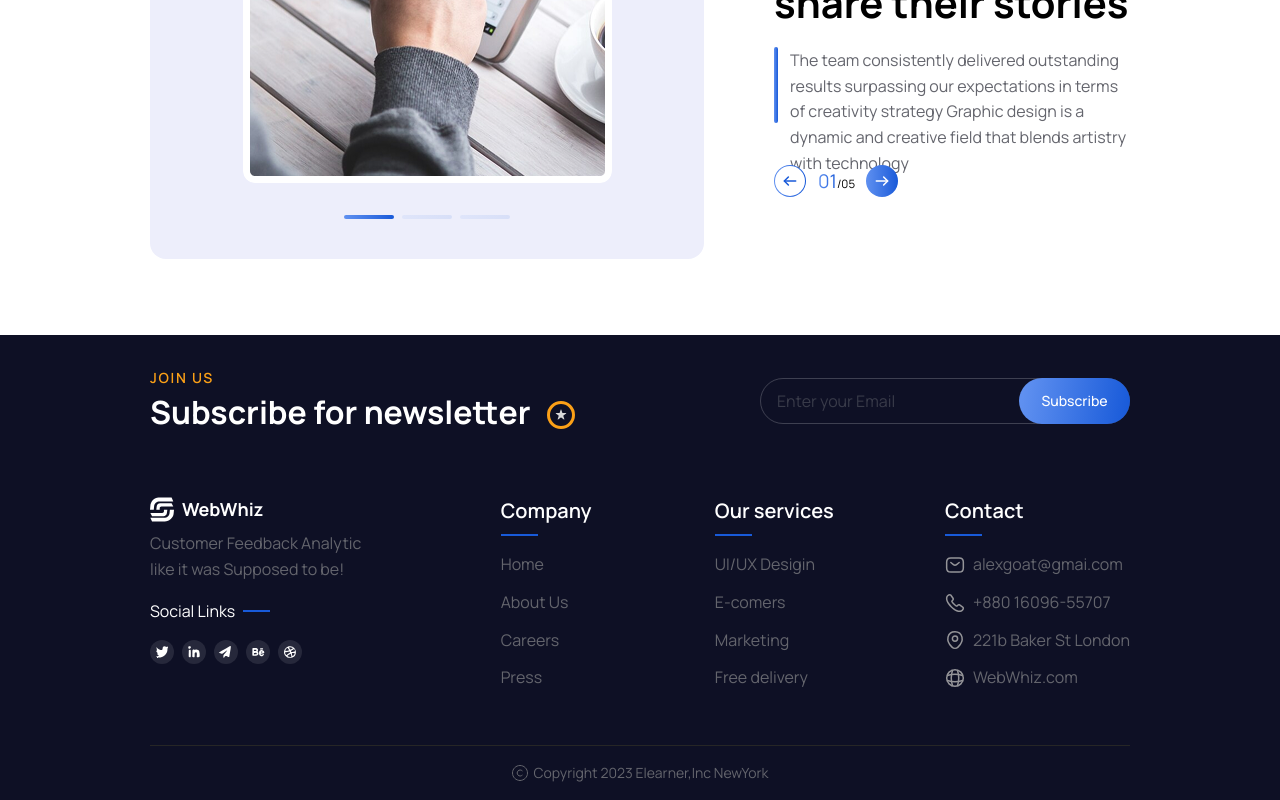
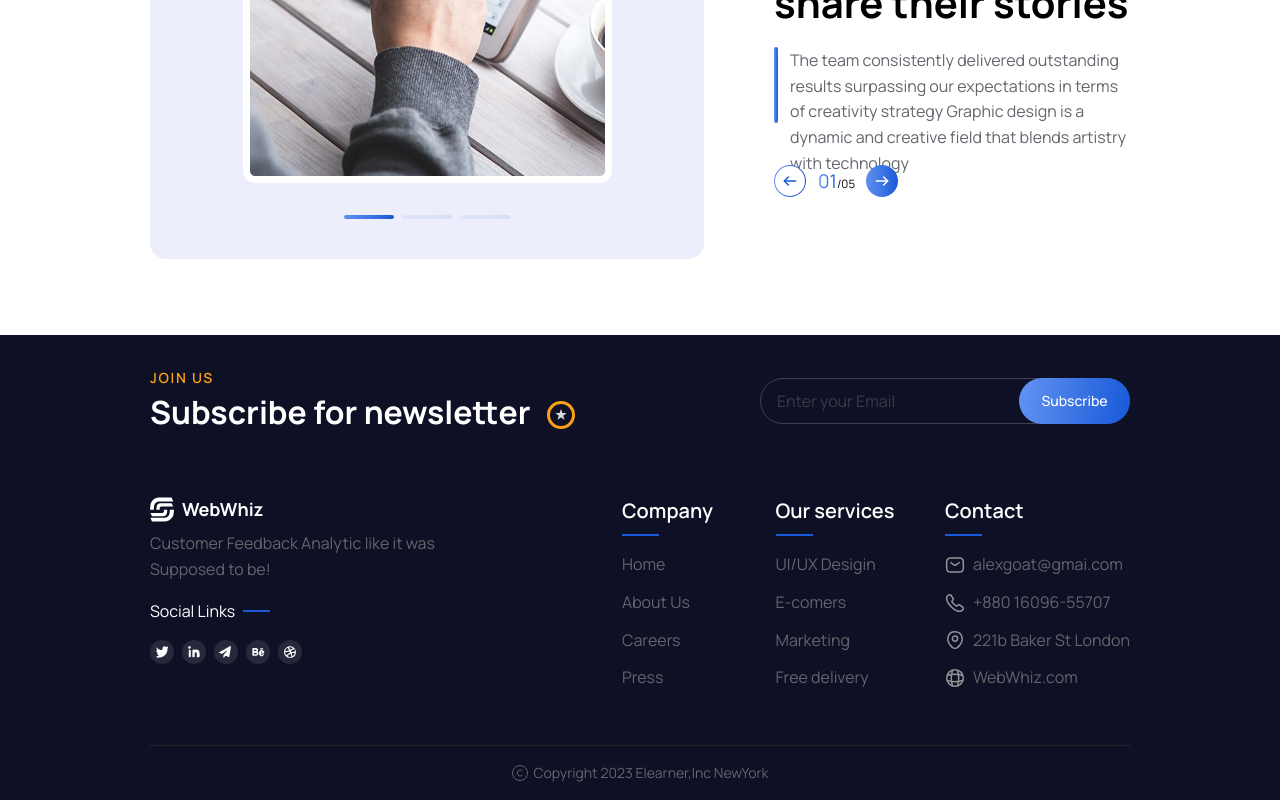
Before and after one commit to MdMuzahid07/WebWhiz, a Next.js app: page / in a window 1280 px wide. Shown: the part 4815-5615 px from the top of the page. Built offline with nearby package versions, Linux system fonts and the light colour scheme.

Commit message:
footer desktop pixel perfect

```diff
--- a/src/components/shared/Footer.tsx
+++ b/src/components/shared/Footer.tsx
@@ -31,7 +31,7 @@ export default function Footer() {
 
 
                 <div className="flex gap-[32px] lg:gap-[133px] lg:mt-[62px]">
-                    <div className="lg:w-[339px] flex flex-col gap-[16px]">
+                    <div className="w-full max-w-[339px] flex flex-col gap-[16px]">
                         <div>
                             <div className="flex items-center gap-[8px]">
                                 <svg xmlns="http://www.w3.org/2000/svg" width="24" height="25" viewBox="0 0 24 25" fill="none">
@@ -92,8 +92,7 @@ export default function Footer() {
                         </div>
                     </div>
 
-                    <ul className="flex justify-between w-full">
-
+                    <ul className="flex justify-between max-w-[969px] w-full">
                         <li className="w-[104px]">
                             <ul className="w-full">
                                 <li className="mb-[16px]">
```
